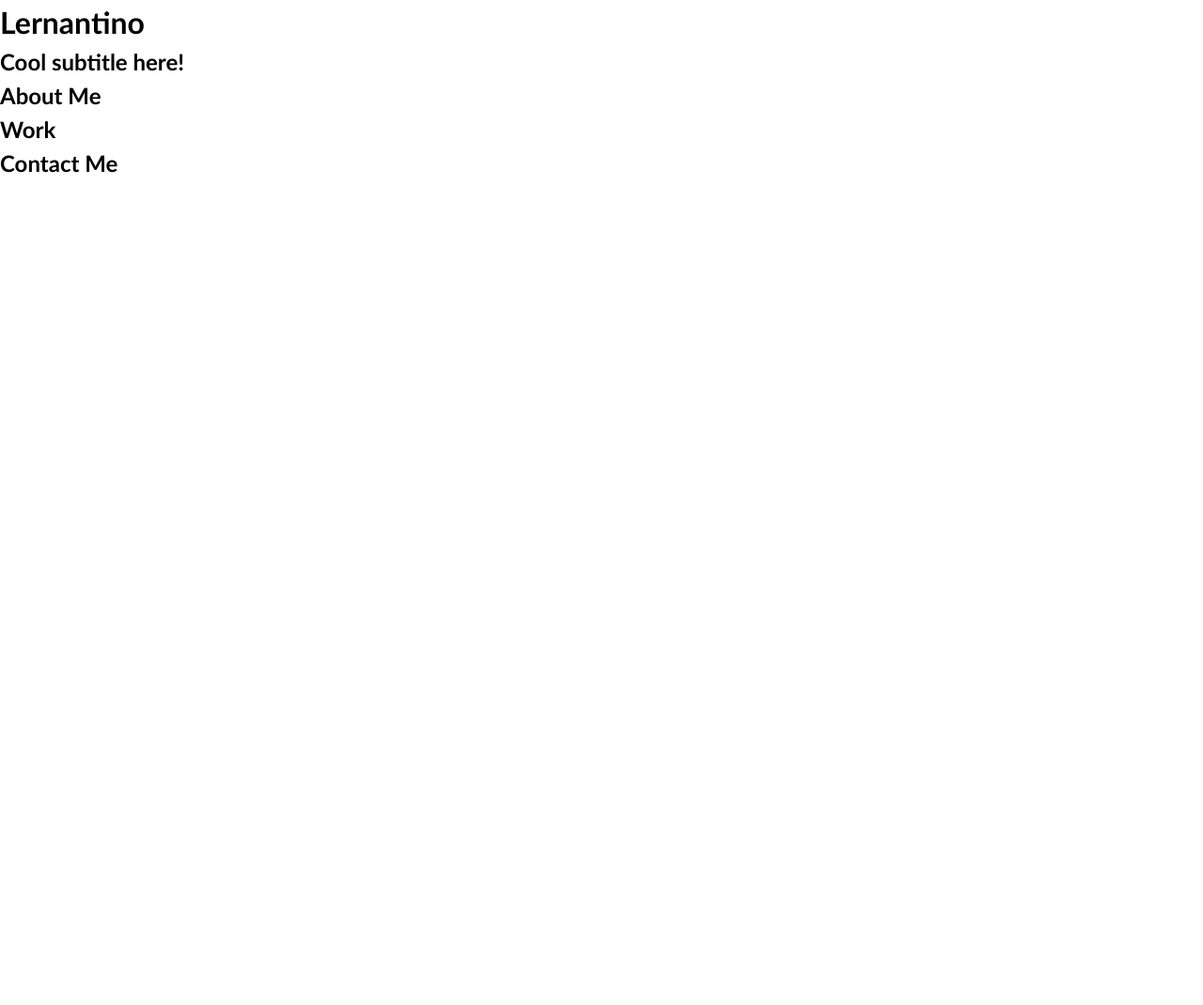
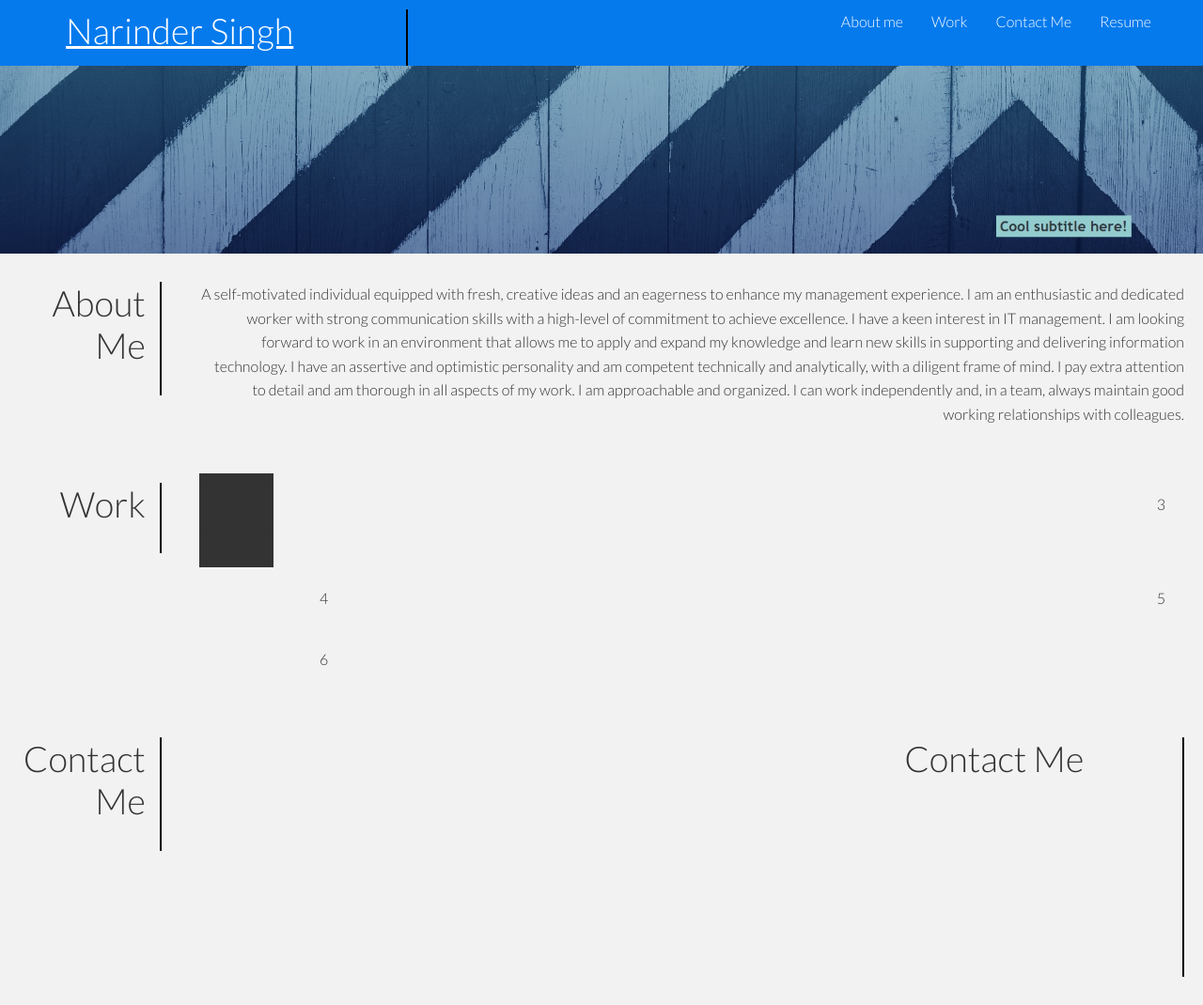
Before and after one commit to nasinghw/2ndweekchallenge, a plain HTML site: page starter/index.html in a window 1280 px wide. Shown: the whole page at 94% size. Before the commit the page ends 800 px from the top, so only its background shows below. Drawn offline with Linux system fonts and the light colour scheme; files that its build step writes are made by us from their sources.

Commit message:
updated starter code

```diff
--- a/starter/css/style.css
+++ b/starter/css/style.css
@@ -1,23 +1,138 @@
-* {
+@import url('https://fonts.googleapis.com/css2?family=Lato:wght@300&display=swap');
+
+:root {
+  --primary-color: #047aed;
+  --secondary-color: #1c3fa8;
+  --dark-color: #002240;
+  --light-color: #f4f4f4;
+  --success-color: #5cb85c;
+  --error-color: #d9534f;
+}
+
+.container {
+   margin: 0 auto;
+   padding: 0 40px;
+   text-align: center;
+   text-decoration: underline;
+  }
+  .top-row {
+    grid-column: 1 / span 2; /* Spanning both columns */
+    grid-row: 1; /* First row */
+    background-image: url(/starter/images/bannertop.jpg); /* Replace with your banner picture */
+    background-size: cover;
+    background-position: center;
+    height: 200px; /* Adjust the height as needed */
+    color: white;
+    text-align: center;
+    display: flex;
+    justify-content: center;
+    align-items: center;
+    font-size: 24px;
+  }
+
+  /* Text colors */
+
+
+  .flex {
+    display: flex;
+    justify-content: left;
+    align-items: normal;
+    height:100%;
+  }
+
+ * {
   box-sizing: border-box;
+  padding: 0;
+  margin: 0;
 }
 
 body {
-  margin: 0;
-  padding: 0;
-  font-family: 'Trebuchet MS', 'Lucida Sans Unicode', 'Lucida Grande', 'Lucida Sans', Arial, sans-serif;
-  line-height: 1.5;
+  font-family: 'Lato', sans-serif;
+  color: #333;
+  line-height: 1.6;
 }
 
-h1,
-h2,
-h3,
-h4,
-h5,
-h6 {
-  margin: 0;
+ul {
+  list-style-type: none;
 }
 
+a {
+  text-decoration: none;
+  color: #333;
+}
+h1,
+h2 {
+    font-weight: 300;
+    font-size: 1cm;
+    line-height: 1.2;
+    margin: 10px 0;
+    border-right: 2px solid #000;
+    padding-bottom: 20%;
+    padding-right: 10%;
+}
+
+
 p {
-  margin: 0;
+  margin: 10px 0;
 }
+
+img {
+  width: 100%;
+}
+
+/* Navbar */
+.navbar {
+  background-color: var(--primary-color);
+  color: #fff;
+  height: 70px;
+  list-style: none;
+}
+
+
+.navbar ul li {
+  display: flex;
+  float: left;
+}
+
+.navbar a {
+  color: #fff;
+  padding: 10px;
+  margin: 0 5px;
+}
+
+.navbar ul li a:hover, #navbar ul li a.current {
+  border-bottom: 2px #fff solid;
+  background: #eeeff0;
+  transition: 4s;
+}
+
+.navbar .flex {
+  justify-content: space-between;
+}
+
+/* Grid container styles */
+.grid-container {
+    display: grid;
+    grid-template-columns: 15% 85%; /* Two columns */
+    grid-gap: 0px; /* Gap between grid items */
+    padding: 0px;
+  }
+
+.backgroud1 {
+display: flex;
+}
+
+  /* Grid item styles */
+  .grid-item {
+    background-color: #f2f2f2;
+    padding: 20px;
+    text-align:right;
+
+  }
+  .grid-item1, .grid-item2 {
+    float: left;
+    background-color: #333;
+    background-size: cover;
+    height: 50px;
+    width: max-content;
+  }
--- a/starter/index.html
+++ b/starter/index.html
@@ -5,41 +5,74 @@
   <meta charset="UTF-8">
   <meta name="viewport" content="width=device-width, initial-scale=1.0">
   <meta http-equiv="X-UA-Compatible" content="ie=edge">
-  <title>Lernantino // Web Developer</title>
-  <link rel="stylesheet" href="./assets/css/style.css" />
+
+  <link rel="stylesheet" href="https://cdnjs.cloudflare.com/ajax/libs/font-awesome/5.15.1/css/all.min.css" integrity="sha512-+4zCK9k+qNFUR5X+cKL9EIR+ZOhtIloNl9GIKS57V1MyNsYpYcUrUeQc9vNfzsWfV28IaLL3i96P9sdNyeRssA==" crossorigin="anonymous" />
+  <title>Narinder // Web Developer</title>
+  <link rel="stylesheet" href="./css/style.css" />
 </head>
 
 <body>
   <!-- main logo / nav -->
-  <header>
-    <h1>Lernantino</h1>
+  <div class="navbar">
+    <div class="container flex">
+       <h1 class="logo"><a href="#"></a>Narinder Singh </a></h1>
         <nav>
+          <ul>
+            <li><a href="index.html" class="current">About me</a></li>
+            <li><a href="index.html">Work</a></li>
+            <li><a href="index.html">Contact Me</a></li>
+            <li><a href="index.html">Resume</a></li>
+          </ul>
         </nav>
-  </header>
+      </div>
+    </div>
 
-  <!-- hero banner -->
-  <section class="hero-banner">
-    <div>
-      <h2>Cool subtitle here!</h2>
+    <div class="grid-container">
+      <div class="top-row">
+
         </div>
-  </section>
+        <div class="top-row">
 
-  <main class="page-wrapper">
-    <!-- about me -->
-    <section class="page-section" id="about">
+        </div>
+
+      <div class="grid-item">
         <h2>About Me</h2>
-    </section>
+      </div>
+      <div class="grid-item">
+        <p>A self-motivated individual equipped with fresh, creative ideas and an eagerness to enhance my management experience.
+          I am an enthusiastic and dedicated worker with strong communication skills with a high-level of commitment to achieve
+          excellence. I have a keen interest in IT management. I am looking forward to work in an environment that allows me to
+          apply and expand my knowledge and learn new skills in supporting and delivering information technology. I have an
+          assertive and optimistic personality and am competent technically and analytically, with a diligent frame of mind. I pay
+          extra attention to detail and am thorough in all aspects of my work. I am approachable and organized. I can work
+          independently and, in a team, always maintain good working relationships with colleagues.</p>
+      </div>
+      <div class="grid-item">
+          <h2>Work</h2>
 
-    <!-- portfolio container -->
-    <section class="page-section" id="work">
-      <h2>Work</h2>
-    </section>
+        </div>
+        <div class="grid-item">
+          <!-- <h2>Work</h2> -->
+          <div class="grid-container">
+              <div id="background1">
+                  <div class="grid-item1">Surf Report</div>
+                  <div class="grid-item2">Surf Report</div>
+              </div>
+                  <div class="grid-item">3</div>
+                  <div class="grid-item">4</div>
+                  <div class="grid-item">5</div>
+                  <div class="grid-item">6</div>
 
-    <!-- contact -->
-    <section class="page-section contact" id="contact">
+          </div>
+
+        </div>
+        <div class="grid-item">
           <h2>Contact Me</h2>
-    </section>
-  </main>
-</body>
 
-</html>
+        </div>
+        <div class="grid-item">
+          <h2>Contact Me</h2>
+
+        </div>
+
+    </div>
```
Also changed, not shown: starter/images/bannertop.jpg (added), 2 other files. Lines whose indentation alone changed are shown as unchanged.
